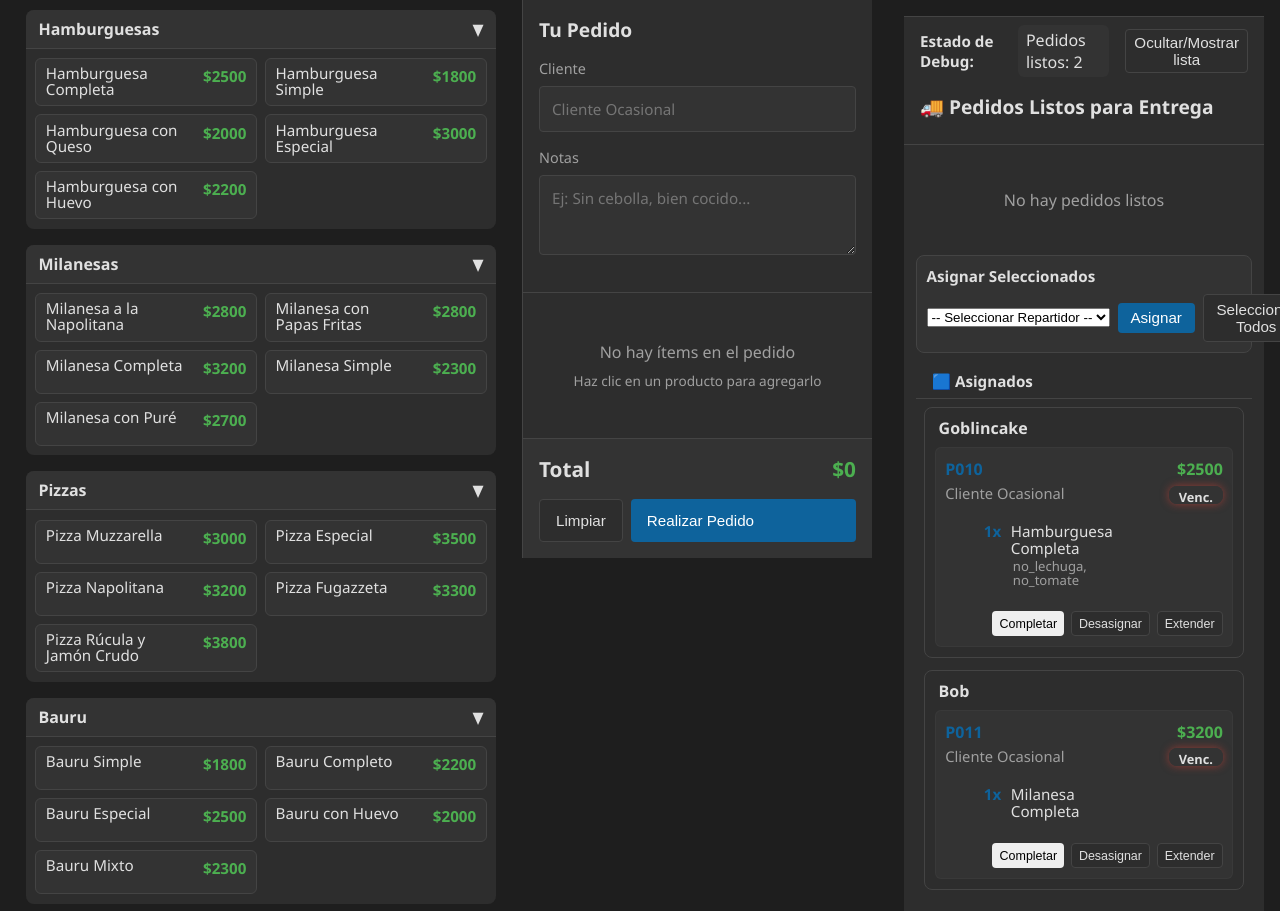
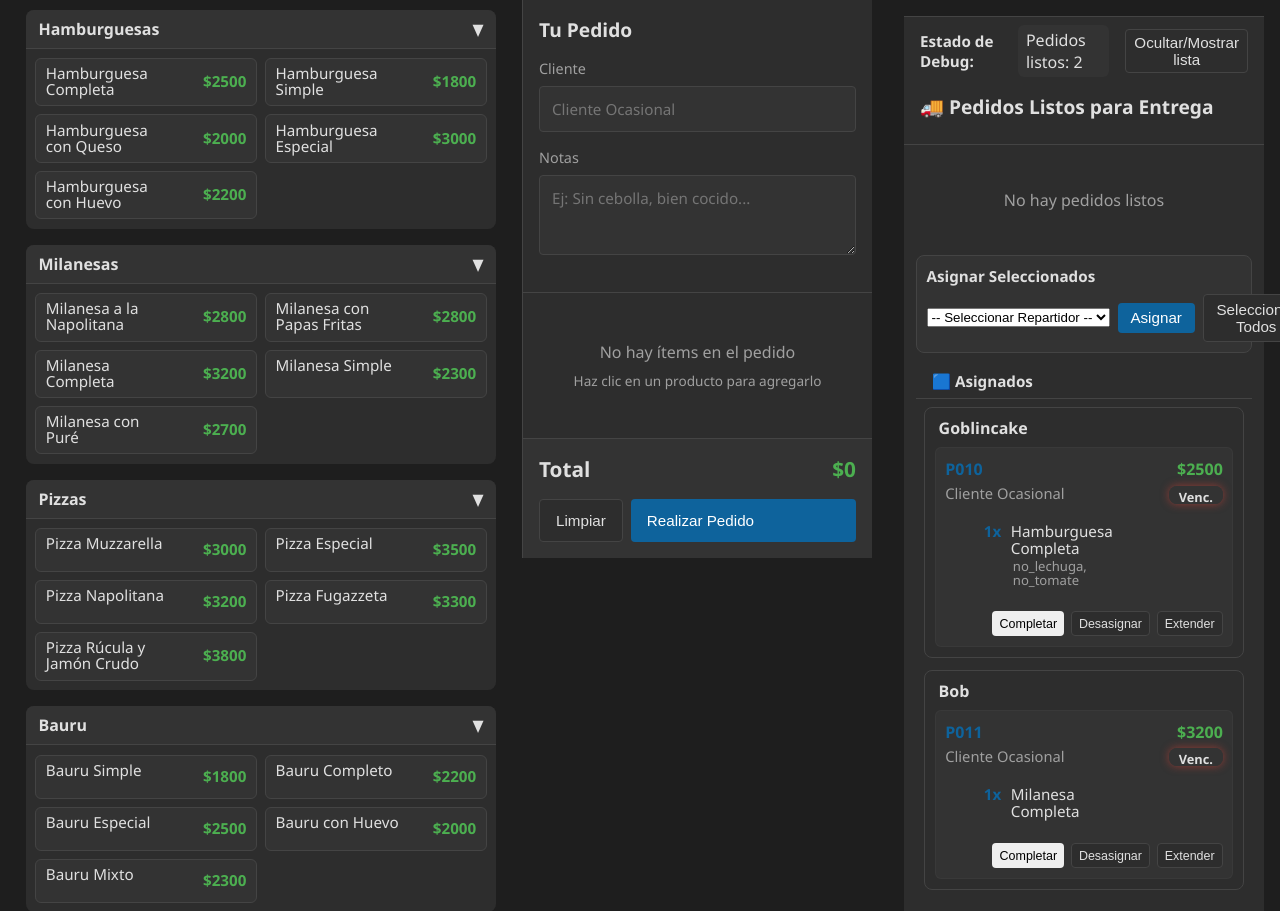
Before and after one commit to Goblincake/delicatessenV8, a Flask app: page / in a window 1280 px wide. Shown: the part 137-1048 px from the top of the page. Run offline with Flask 3, Linux system fonts and the light colour scheme.

Commit message:
UX: vertically center prices and increase reserved space to avoid overlap

```diff
--- a/templates/index.html
+++ b/templates/index.html
@@ -172,15 +172,17 @@
             font-weight: 600;
             font-size: 0.95rem;
             white-space: nowrap;
-            position: absolute; /* keep price in top-right and out of name flow */
+            position: absolute; /* keep price out of name flow */
             right: 0.6rem;
-            top: 0.45rem;
-            transform: translateY(0);
+            top: 50%; /* vertically center price */
+            transform: translateY(-50%);
+            line-height: 1;
         }
 
         /* ensure name doesn't flow under the absolutely-positioned price */
         .menu-item .item-name {
-            margin-right: 3.6rem;
+            margin-right: 4.2rem; /* slightly larger reserve for wider prices */
+            max-width: calc(100% - 68px); /* ensure name wraps before hitting price */
         }
 
         /* Order Panel */
```
